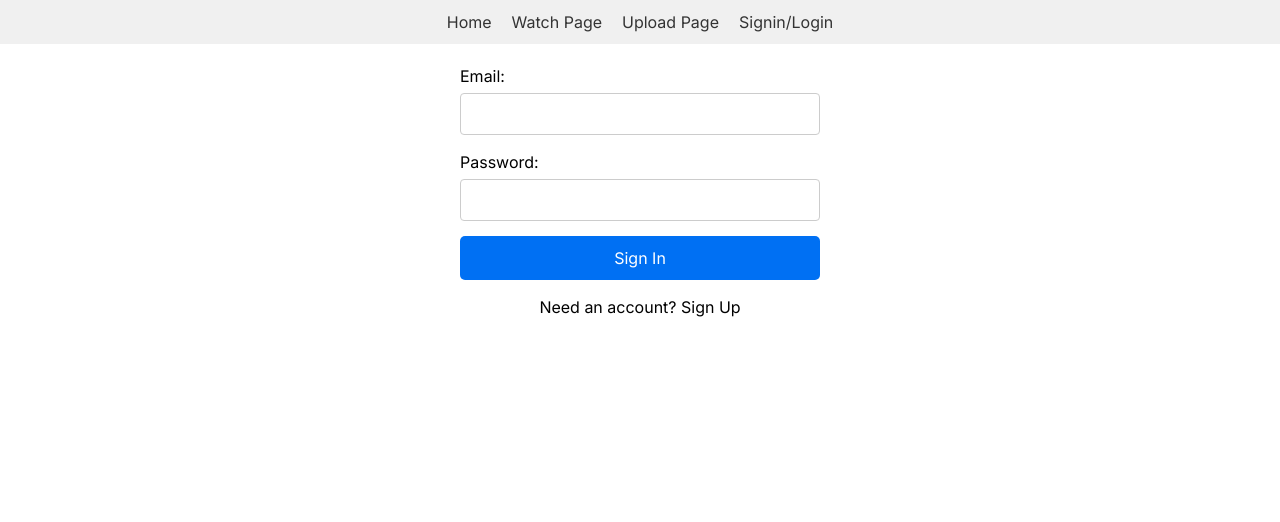
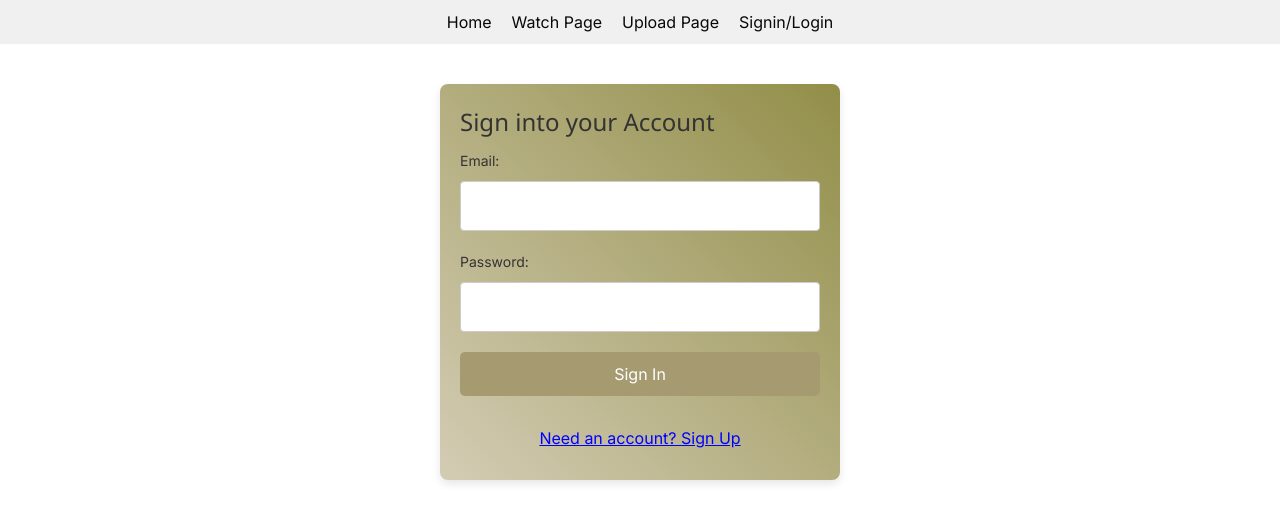
Before and after one commit to daiwikpal/Video-Streaming-Platform, a Next.js app in the folder web-client/: page /signin in a window 1280 px wide. Shown: the top 522 px of the page. Built offline with nearby package versions, Linux system fonts and the light colour scheme.

Commit message:
finished signup page

```diff
--- a/web-client/app/navbar/navbar.module.css
+++ b/web-client/app/navbar/navbar.module.css
@@ -15,7 +15,7 @@
 
 .navItem a {
     text-decoration: none;
-    color: #333;
+    color: #080808;
 }
 
 .navItem a:hover {
--- a/web-client/app/signin/SignInPage.module.css
+++ b/web-client/app/signin/SignInPage.module.css
@@ -1,13 +1,21 @@
+@import url('https://fonts.googleapis.com/css2?family=Roboto:wght@400;500&display=swap');
+
+
 .signInContainer {
     max-width: 400px;
-    margin: auto;
+    margin: 5vh auto;
     padding: 20px;
+    background-color: #ddd762;
+    background-image: linear-gradient(to right top, #d3ccb4, rgb(146, 142, 72));
+    box-shadow: 0 4px 8px rgba(0, 0, 0, 0.1);
+    box-sizing: border-box;
+    border-radius: 8px;
 }
 
 .signInForm {
     display: flex;
     flex-direction: column;
-    gap: 15px;
+    gap: 20px;
 }
 
 .formGroup {
@@ -16,18 +24,26 @@
 }
 
 .formGroup label {
-    margin-bottom: 5px;
+    margin-bottom: 10px;
+    font-size: 14px;
+    color: #333;
 }
 
 .formGroup input {
-    padding: 8px;
+    padding: 12px;
     font-size: 16px;
     border: 1px solid #ccc;
     border-radius: 4px;
+    transition: border-color 0.3s;
+}
+
+.formGroup input:focus {
+    border-color: #4b4004;
+    outline: none;
 }
 
 .signInButton {
-    background-color: #0070f3;
+    background-color: #A69A71;
     color: white;
     padding: 10px 20px;
     border: none;
@@ -37,5 +53,55 @@
 }
 
 .signInButton:hover {
-    background-color: #0056b3;
+    background-color: #726436;
 }
+
+.toggleFormModeButton {
+    background: none;
+    border: none;
+    color: blue;
+    cursor: pointer;
+    padding: 10px;
+    font-size: 16px;
+    text-decoration: underline;
+    text-align: center;
+}
+
+.toggleFormModeButton:hover {
+    color: darkblue;
+}
+
+.formTitle {
+    font-size: 24px;
+    margin-bottom: -10px;
+    color: #333;
+    text-align: left;
+    font-family: 'Segoe UI', Tahoma, Geneva, Verdana, sans-serif;
+}
+
+.formGroup input:focus, .signInButton:focus, .toggleFormModeButton:focus {
+    outline: none;
+}
+
+.signInButton:hover, .toggleFormModeButton:hover {
+    box-shadow: inset 4px 4px 10px #cbced1, inset -4px -4px 10px white;
+}
+
+@keyframes fadeIn {
+    from { opacity: 0; transform: translateY(20px); }
+    to { opacity: 1; transform: translateY(0); }
+}
+
+.signInContainer {
+    animation: fadeIn 1s ease-out;
+}
+
+.signInButton:hover, .toggleFormModeButton:hover {
+    transform: scale(1.05);
+    transition: transform 0.2s ease, box-shadow 0.2s ease;
+}
+
+
+.description {
+    margin-bottom: 20px;
+}
--- a/web-client/app/signin/page.tsx
+++ b/web-client/app/signin/page.tsx
@@ -80,7 +80,11 @@ export default function Signin(){
     };
 
     return (
+
         <div className={styles.signInContainer}>
+            <div className={styles.description}>
+            <h2 className={styles.formTitle}>{formMode === 'login' ? 'Sign into your Account' : 'Create a New Account'}</h2>
+            </div>
             <form onSubmit={handleSubmit} className={styles.signInForm}>
                 <div className={styles.formGroup}>
                     <label htmlFor="email">Email:</label>
@@ -110,7 +114,7 @@ export default function Signin(){
                     <div className={styles.formGroup}>
                         <label htmlFor="dateOfBirth">Date of Birth:</label>
                         <input
-                            type="dateOfBirth"
+                            type="date"
                             id="dateOfBirth"
                             name="dateOfBirth"
                             value={dateOfBirth}
```
